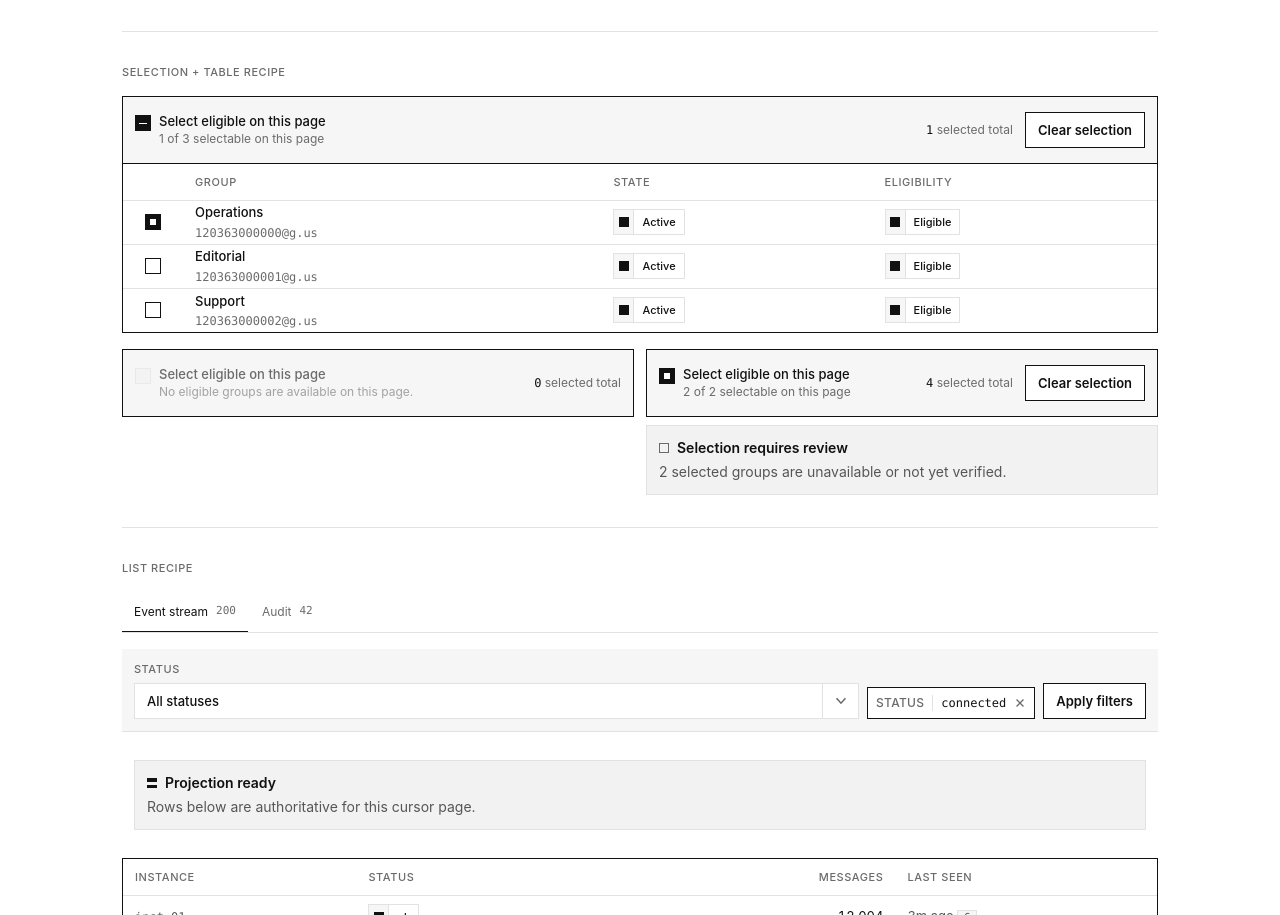
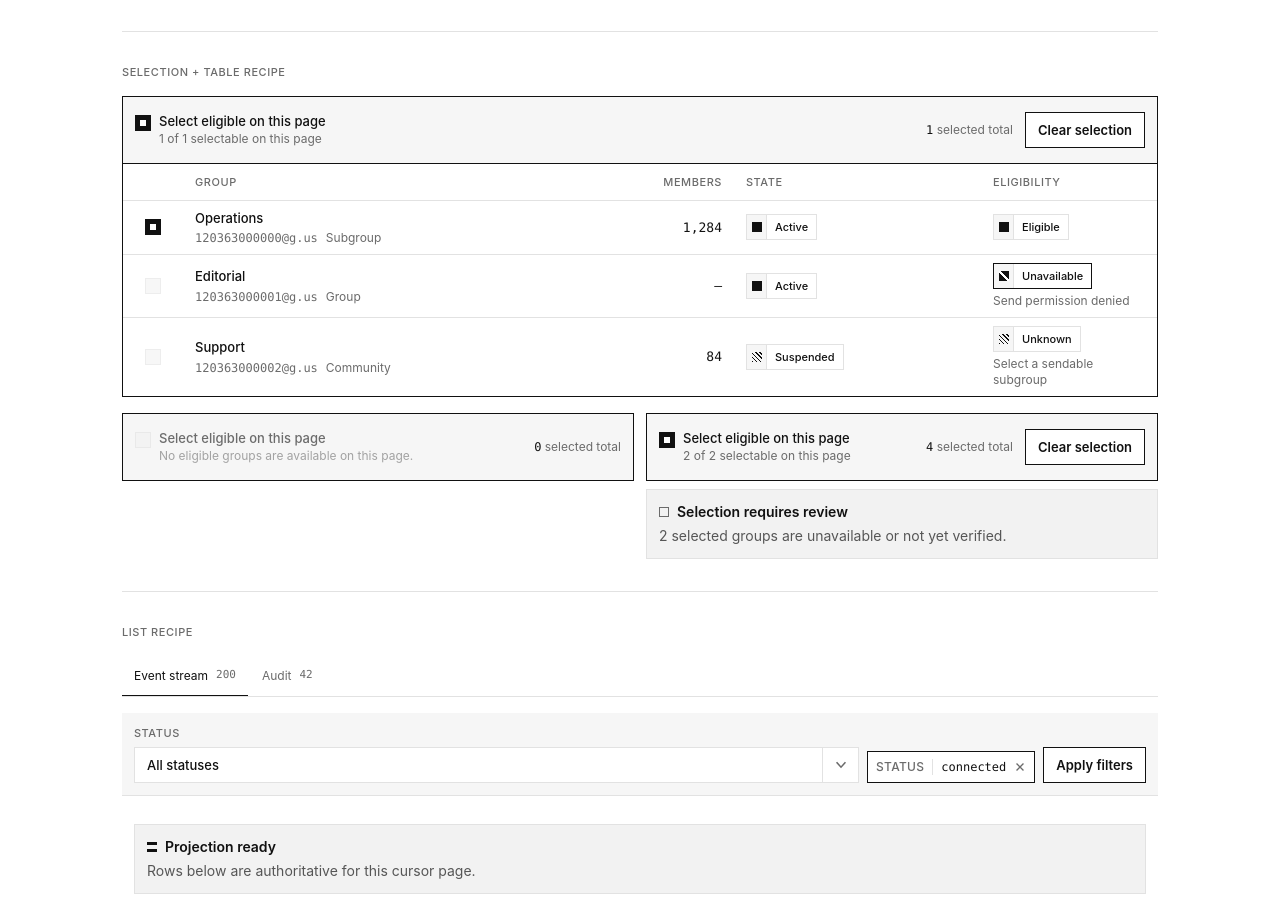
Before and after one commit to hiepknor/omniwa-console, a React (Vite) app: page /__ui in a window 1280 px wide. Shown: the part 5200-6115 px from the top of the page. Built offline with nearby package versions, Linux system fonts and the light colour scheme.

Commit message:
feat: enrich group target selection context

```diff
--- a/design/DESIGN.md
+++ b/design/DESIGN.md
@@ -179,8 +179,12 @@ for ≤11px labels. Numbers that align vertically use `tabular-nums`.
 - **Table** — the workhorse. `--color-surface` container, 1px border, no radius.
   Sticky 11px uppercase muted headers; 13px cells; hairline row dividers; row hover
   = `--color-elevated`. IDs mono; timestamps relative with ISO `title`; numeric
-  right-aligned tabular. Horizontal overflow stays inside the table container;
-  the page never scrolls sideways and rows never become floating cards.
+  right-aligned tabular. Cells retain a 44px minimum; the named `Td multiline`
+  composition adds canonical 8px vertical padding when identity metadata or a
+  status reason needs multiple lines. Reasons wrap below the short status and
+  expand only that row vertically, while ordinary rows remain 44px. Horizontal
+  overflow stays inside the table container; the page never scrolls sideways
+  and rows never become floating cards.
 - **MetricGrid** — one contiguous bordered grid (not separate cards): hairline
   cell separators, 11px uppercase label, **24px mono** value. The default density
   wraps to one column on narrow screens so long textual values remain readable;
@@ -288,7 +292,7 @@ or `border-*` utilities and rely on generated CSS order.
 | Checkbox / Radio / Switch | off, on, indeterminate, hover, keyboard focus, disabled |
 | SelectionBar | zero, partial, all-page, cross-page total, disabled, clear, blocked composition |
 | Filter chip | rest, hover, keyboard focus, removed |
-| Table row | rest, hover, keyboard focus, selected |
+| Table row | rest, hover, keyboard focus, selected, multiline status + reason |
 | StateNotice | info/stale, loading, empty/not-ready, error + requestId, action |
 | CursorPagination | first page, next cursor, final page, responsive stacking |
 | ProgressBar | 0–99%, indeterminate, complete, failed at last known value |
--- a/scripts/check-design.mjs
+++ b/scripts/check-design.mjs
@@ -91,6 +91,11 @@ for (const marker of ['role="group"', '<Checkbox', 'indeterminate={indeterminate
   if (!selectionBar.includes(marker)) failures.push(`src/ui/SelectionBar.tsx: selection-bar contract is missing ${marker}`);
 }
 
+const tablePrimitive = await read('src/ui/Table.tsx');
+for (const marker of ["multiline = false", "multiline && 'py-2'", 'overflow-x-auto', 'border-b border-line']) {
+  if (!tablePrimitive.includes(marker)) failures.push(`src/ui/Table.tsx: multiline table-cell rhythm is missing ${marker}`);
+}
+
 const descriptionList = await read('src/ui/DescriptionList.tsx');
 for (const marker of ['<dl', '<dt', '<dd', 'max-sm:grid-cols-1', 'break-words']) {
   if (!descriptionList.includes(marker)) failures.push(`src/ui/DescriptionList.tsx: semantic fact contract is missing ${marker}`);
@@ -182,11 +187,16 @@ for (const marker of ['<FilterToolbar as="form"', '<StateNotice kind="loading"',
 }
 
 const groupListEditor = await read('src/features/groups/GroupListEditorPage.tsx');
-for (const marker of ['<SelectionBar', 'Select eligible on this page', '<Table', 'border-t-0', 'Selection requires review', 'setPageSelection']) {
+for (const marker of ['<SelectionBar', 'Select eligible on this page', '<Table', 'border-t-0', 'Selection requires review', 'setPageSelection', '>Members</Th>', '<ProjectedMemberCount', '<GroupTargetIdentity', '<GroupTargetEligibility']) {
   if (!groupListEditor.includes(marker)) failures.push(`src/features/groups/GroupListEditorPage.tsx: target selection recipe is missing ${marker}`);
 }
 if (groupListEditor.includes('selectedCounts.eligible} eligible ·') || /<Status[^>]*>\{selected\.size\} selected/.test(groupListEditor)) {
   failures.push('src/features/groups/GroupListEditorPage.tsx: selection counts must use SelectionBar rather than a status stamp or zero-bucket sentence');
+}
+
+const groupTargetCells = await read('src/features/groups/GroupTargetCells.tsx');
+for (const marker of ["formatCount(count)", "'Type unreported'", 'max-w-44 gap-1', 'break-words text-xs leading-4']) {
+  if (!groupTargetCells.includes(marker)) failures.push(`src/features/groups/GroupTargetCells.tsx: projected target facts are missing ${marker}`);
 }
 
 const instancesPreview = await read('src/app/PreviewInstances.tsx');
--- a/src/app/UiGallery.tsx
+++ b/src/app/UiGallery.tsx
@@ -406,16 +406,20 @@ export function UiGallery() {
               scopeLabel="Select eligible on this page"
               selectedCount={selectionCount}
               pageSelectedCount={selectionCount}
-              pageSelectableCount={3}
-              checked={selectionCount === 3}
-              indeterminate={selectionCount > 0 && selectionCount < 3}
-              onTogglePage={(checked) => setSelectionCount(checked ? 3 : 0)}
+              pageSelectableCount={1}
+              checked={selectionCount === 1}
+              indeterminate={false}
+              onTogglePage={(checked) => setSelectionCount(checked ? 1 : 0)}
               onClear={() => setSelectionCount(0)}
             />
             <Table className="border-t-0">
-              <thead><tr><Th className="w-12"><span className="sr-only">Select</span></Th><Th>Group</Th><Th>State</Th><Th>Eligibility</Th></tr></thead>
+              <thead><tr><Th className="w-12"><span className="sr-only">Select</span></Th><Th className="min-w-56">Group</Th><Th className="w-24 min-w-24 text-right">Members</Th><Th className="min-w-28">State</Th><Th className="w-44 min-w-44">Eligibility</Th></tr></thead>
               <tbody>
-                {['Operations', 'Editorial', 'Support'].map((name, index) => <Tr key={name}><Td><Checkbox visuallyHiddenLabel label={<>Select {name}</>} checked={index < selectionCount} onChange={(event) => setSelectionCount((current) => event.currentTarget.checked ? Math.max(current, index + 1) : Math.min(current, index))} /></Td><Td><span className="grid gap-0.5"><strong className="font-medium">{name}</strong><code className="font-mono text-xs text-fg-3">12036300000{index}@g.us</code></span></Td><Td><Status tone="ok">Active</Status></Td><Td><Status tone="ok">Eligible</Status></Td></Tr>)}
+                {[
+                  { name: 'Operations', type: 'Subgroup', members: '1,284', state: 'Active', stateTone: 'ok' as const, eligibility: 'Eligible', eligibilityTone: 'ok' as const },
+                  { name: 'Editorial', type: 'Group', members: '—', state: 'Active', stateTone: 'ok' as const, eligibility: 'Unavailable', eligibilityTone: 'failed' as const, reason: 'Send permission denied' },
+                  { name: 'Support', type: 'Community', members: '84', state: 'Suspended', stateTone: 'degraded' as const, eligibility: 'Unknown', eligibilityTone: 'degraded' as const, reason: 'Select a sendable subgroup' },
+                ].map((group, index) => <Tr key={group.name}><Td><Checkbox visuallyHiddenLabel label={<>Select {group.name}</>} checked={index === 0 && selectionCount === 1} disabled={index > 0} onChange={(event) => setSelectionCount(event.currentTarget.checked ? 1 : 0)} /></Td><Td multiline><span className="grid min-w-0 gap-0.5"><strong className="truncate font-medium">{group.name}</strong><span className="flex flex-wrap items-baseline gap-x-2 text-xs text-fg-3"><code className="font-mono">12036300000{index}@g.us</code><span>{group.type}</span></span></span></Td><Td className="w-24 min-w-24 text-right font-mono tabular-nums">{group.members}</Td><Td><Status tone={group.stateTone}>{group.state}</Status></Td><Td multiline className="w-44 min-w-44"><span className="grid min-w-0 max-w-44 gap-1"><Status tone={group.eligibilityTone}>{group.eligibility}</Status>{group.reason ? <small className="break-words text-xs leading-4 text-fg-3">{group.reason}</small> : null}</span></Td></Tr>)}
               </tbody>
             </Table>
           </div>
--- a/src/features/groups/GroupListEditorPage.tsx
+++ b/src/features/groups/GroupListEditorPage.tsx
@@ -8,6 +8,7 @@ import { eligibilityIssues, type GroupEligibility, type GroupListEntry } from '@
 import { humanizeToken } from '@/lib/format';
 import { Badge, Button, Checkbox, DateTimeInput, Field, FilterToolbar, Input, PageHeader, Panel, ProgressBar, SelectionBar, StateNotice, Status, Table, Td, Textarea, Th, Tr, type Tone } from '@/ui';
 import { GroupSectionTabs } from './GroupSectionTabs';
+import { GroupTargetEligibility, GroupTargetIdentity, ProjectedMemberCount } from './GroupTargetCells';
 import { pageSelectionState, setPageSelection, type GroupSelectionCandidate, type SelectedGroup } from './group-list-selection';
 import { groupListRouteState, setGroupListParam } from './group-list-route-state';
 import { useGroups } from './hooks';
@@ -144,7 +145,7 @@ export function GroupListEditorPage() {
             onClear={() => setSelected(new Map())}
           />
           {groupItems.length ? <Table className="max-h-[28rem] overflow-y-auto border-t-0">
-            <thead className="sticky top-0 z-10 bg-surface"><tr><Th className="w-12"><span className="sr-only">Select</span></Th><Th className="min-w-56">Group</Th><Th className="min-w-28">State</Th><Th className="min-w-44">Eligibility</Th></tr></thead>
+            <thead className="sticky top-0 z-10 bg-surface"><tr><Th className="w-12"><span className="sr-only">Select</span></Th><Th className="min-w-56">Group</Th><Th className="w-24 min-w-24 text-right">Members</Th><Th className="min-w-28">State</Th><Th className="w-44 min-w-44">Eligibility</Th></tr></thead>
             <tbody>{groupItems.map((group) => {
               const assessment = eligibilityById.get(group.id);
               const checked = selected.has(group.id);
@@ -154,9 +155,10 @@ export function GroupListEditorPage() {
               const eligibilityTone: Tone = !eligibilityEnabled ? 'neutral' : eligibility.isPending ? 'pending' : assessment?.eligibility === 'eligible' ? 'ok' : assessment?.eligibility === 'unavailable' ? 'failed' : 'degraded';
               return <Tr key={group.id}>
                 <Td className="w-12"><Checkbox visuallyHiddenLabel checked={checked} disabled={mutation.isPending || versionConflict || (eligibilityEnabled && !checked && assessment?.eligibility !== 'eligible')} label={<>Select {group.subject ?? group.id}</>} onChange={() => toggle(group.id, group.subject ?? group.id, assessment)} /></Td>
-                <Td><span className="grid min-w-0 gap-0.5"><strong className="truncate font-medium">{group.subject ?? group.id}</strong><code className="truncate font-mono text-xs text-fg-3">{group.id}</code></span></Td>
+                <Td multiline><GroupTargetIdentity id={group.id} name={group.subject} type={group.groupType} /></Td>
+                <Td className="w-24 min-w-24 text-right"><ProjectedMemberCount count={group.memberCount} /></Td>
                 <Td><Status tone={stateTone}>{humanizeToken(groupState)}</Status></Td>
-                <Td><span className="grid min-w-0 gap-1"><Status tone={eligibilityTone}>{humanizeToken(eligibilityState)}</Status>{assessment?.eligibilityReason ? <small className="text-xs text-fg-3">{humanizeToken(assessment.eligibilityReason)}</small> : null}</span></Td>
+                <Td multiline className="w-44 min-w-44"><GroupTargetEligibility label={humanizeToken(eligibilityState)} tone={eligibilityTone} reason={assessment?.eligibilityReason} /></Td>
               </Tr>;
             })}</tbody>
           </Table> : <div className="border border-t-0 border-line-strong p-3"><StateNotice kind="empty" title="No groups" detail={route.groupSearch ? 'No projected group matches this prefix.' : 'The ready group projection contains no groups.'} /></div>}
--- /dev/null
+++ b/src/features/groups/GroupTargetCells.tsx
@@ -0,0 +1,28 @@
+import type { GroupType } from '@/api/groups';
+import { formatCount, humanizeToken } from '@/lib/format';
+import { Status, type Tone } from '@/ui';
+
+export function GroupTargetIdentity({ id, name, type }: { id: string; name?: string; type?: GroupType }) {
+  return (
+    <span className="grid min-w-0 gap-0.5">
+      <strong className="truncate font-medium">{name ?? id}</strong>
+      <span className="flex min-w-0 flex-wrap items-baseline gap-x-2 gap-y-0.5 text-xs text-fg-3">
+        <code className="min-w-0 truncate font-mono">{id}</code>
+        <span>{humanizeToken(type, 'Type unreported')}</span>
+      </span>
+    </span>
+  );
+}
+
+export function ProjectedMemberCount({ count }: { count?: number }) {
+  return <span className="font-mono tabular-nums" title="Projected member count">{formatCount(count)}</span>;
+}
+
+export function GroupTargetEligibility({ label, tone, reason }: { label: string; tone: Tone; reason?: string }) {
+  return (
+    <span className="grid min-w-0 max-w-44 gap-1">
+      <Status tone={tone}>{label}</Status>
+      {reason ? <small className="break-words text-xs leading-4 text-fg-3">{humanizeToken(reason)}</small> : null}
+    </span>
+  );
+}
--- a/src/ui/Table.tsx
+++ b/src/ui/Table.tsx
@@ -22,8 +22,8 @@ export function Th({ className, ...props }: ThHTMLAttributes<HTMLTableCellElemen
   );
 }
 
-export function Td({ className, ...props }: TdHTMLAttributes<HTMLTableCellElement>) {
-  return <td className={cn('h-11 px-3 align-middle text-fg border-b border-line', className)} {...props} />;
+export function Td({ className, multiline = false, ...props }: TdHTMLAttributes<HTMLTableCellElement> & { multiline?: boolean }) {
+  return <td className={cn('h-11 px-3 align-middle text-fg border-b border-line', multiline && 'py-2', className)} {...props} />;
 }
 
 export function Tr({
```
Also changed, not shown: 4 other files (tests, documents, lock files or other folders).
